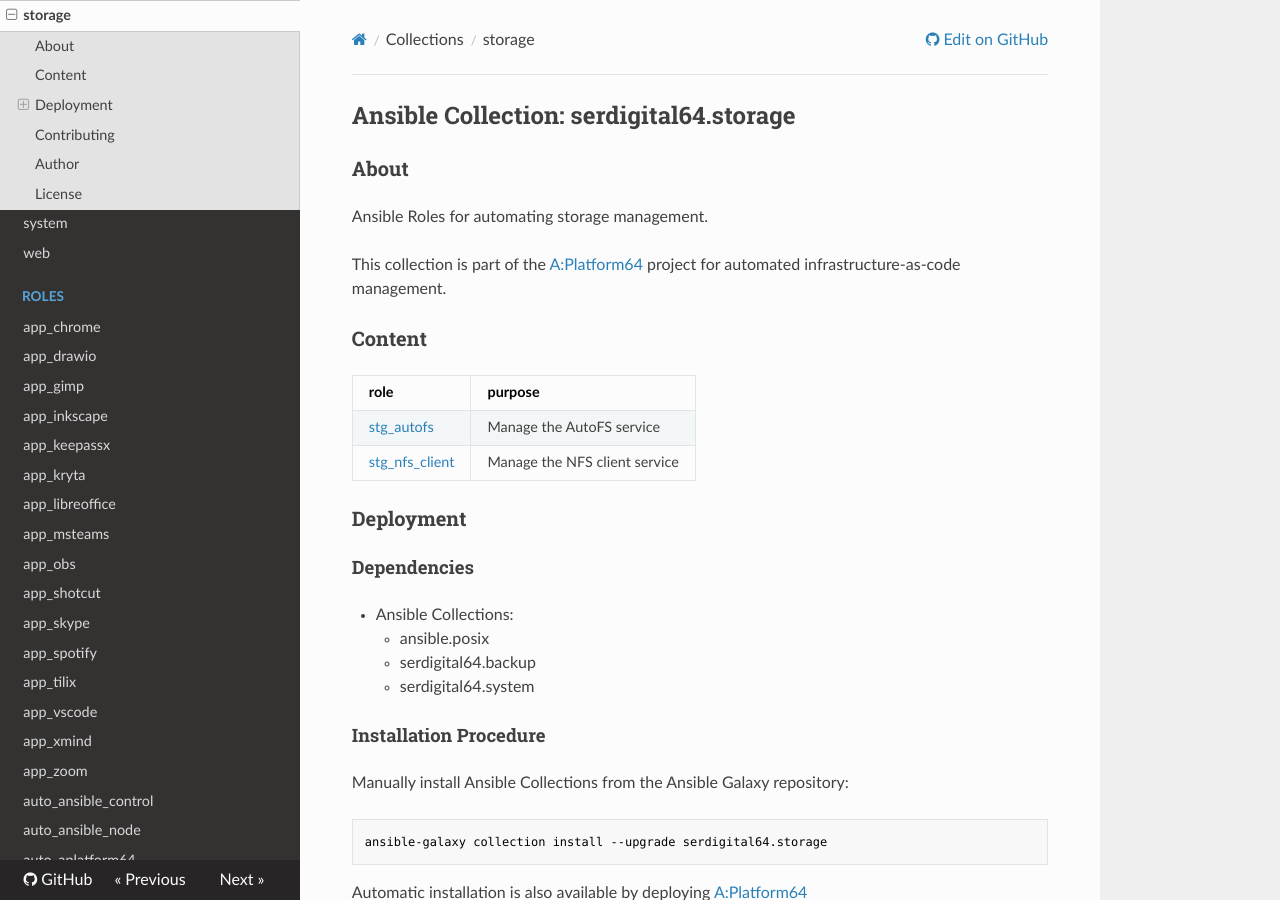
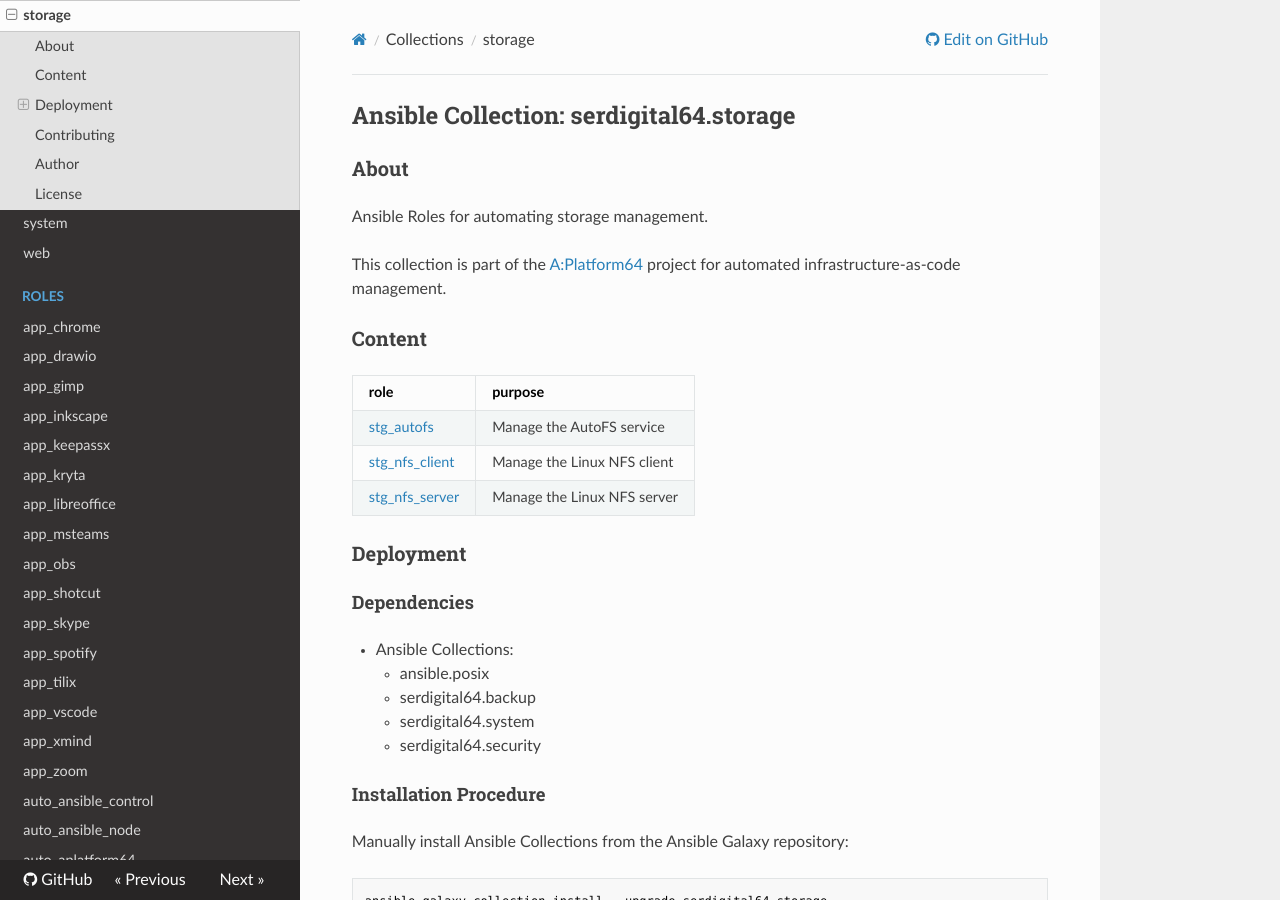
Before and after one commit to aplatform64/aplatform64, an MkDocs documentation site: the page built from docs/collections/storage.md, in a window 1280 px wide and 900 px high. Built offline with MkDocs 1.6.1, drawn with Linux system fonts in a browser that asks for light colours.

```diff
--- a/docs/collections/storage.md
+++ b/docs/collections/storage.md
@@ -8,10 +8,11 @@ This collection is part of the [A:Platform64](https://github.com/serdigital64/ap
 
 ## Content
 
-| role                                                                                | purpose                       |
-| ----------------------------------------------------------------------------------- | ----------------------------- |
-| [stg_autofs](https://aplatform64.readthedocs.io/en/latest/roles/stg_autofs)         | Manage the AutoFS service     |
-| [stg_nfs_client](https://aplatform64.readthedocs.io/en/latest/roles/stg_nfs_client) | Manage the NFS client service |
+| role                                                                                | purpose                     |
+| ----------------------------------------------------------------------------------- | --------------------------- |
+| [stg_autofs](https://aplatform64.readthedocs.io/en/latest/roles/stg_autofs)         | Manage the AutoFS service   |
+| [stg_nfs_client](https://aplatform64.readthedocs.io/en/latest/roles/stg_nfs_client) | Manage the Linux NFS client |
+| [stg_nfs_server](https://aplatform64.readthedocs.io/en/latest/roles/stg_nfs_server) | Manage the Linux NFS server |
 
 ## Deployment
 
@@ -21,6 +22,7 @@ This collection is part of the [A:Platform64](https://github.com/serdigital64/ap
   - ansible.posix
   - serdigital64.backup
   - serdigital64.system
+  - serdigital64.security
 
 ### Installation Procedure
 
--- a/mkdocs.yml
+++ b/mkdocs.yml
@@ -149,6 +149,7 @@ nav:
     - sec_openssh_server: "roles/sec_openssh_server.md"
     - stg_autofs: "roles/stg_autofs.md"
     - stg_nfs_client: "roles/stg_nfs_client.md"
+    - stg_nfs_server: "roles/stg_nfs_server.md"
     - sys_fonts: "roles/sys_fonts.md"
     - sys_gui_cinnamon: "roles/sys_gui_cinnamon.md"
     - sys_kernel: "roles/sys_kernel.md"
```
